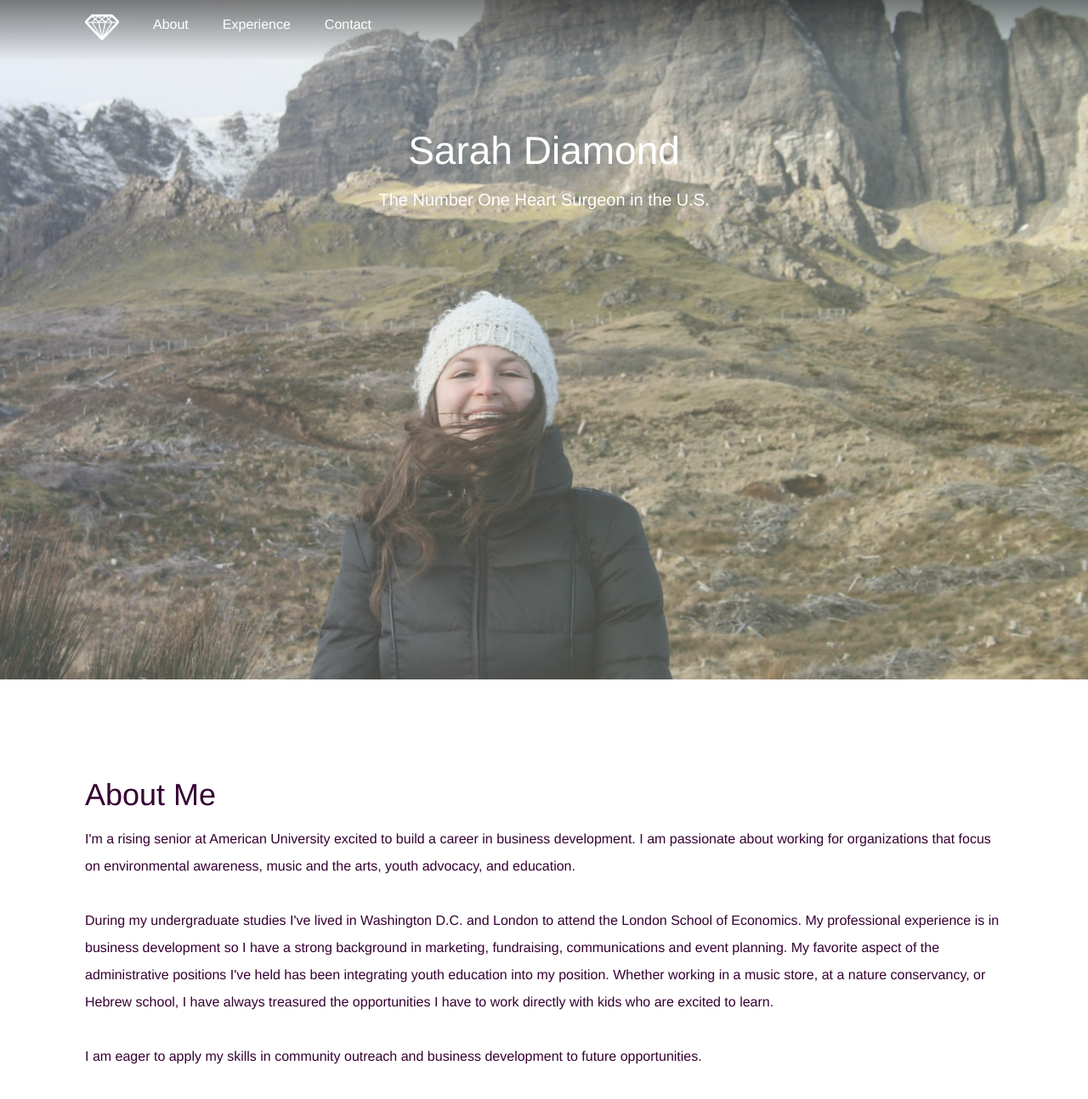
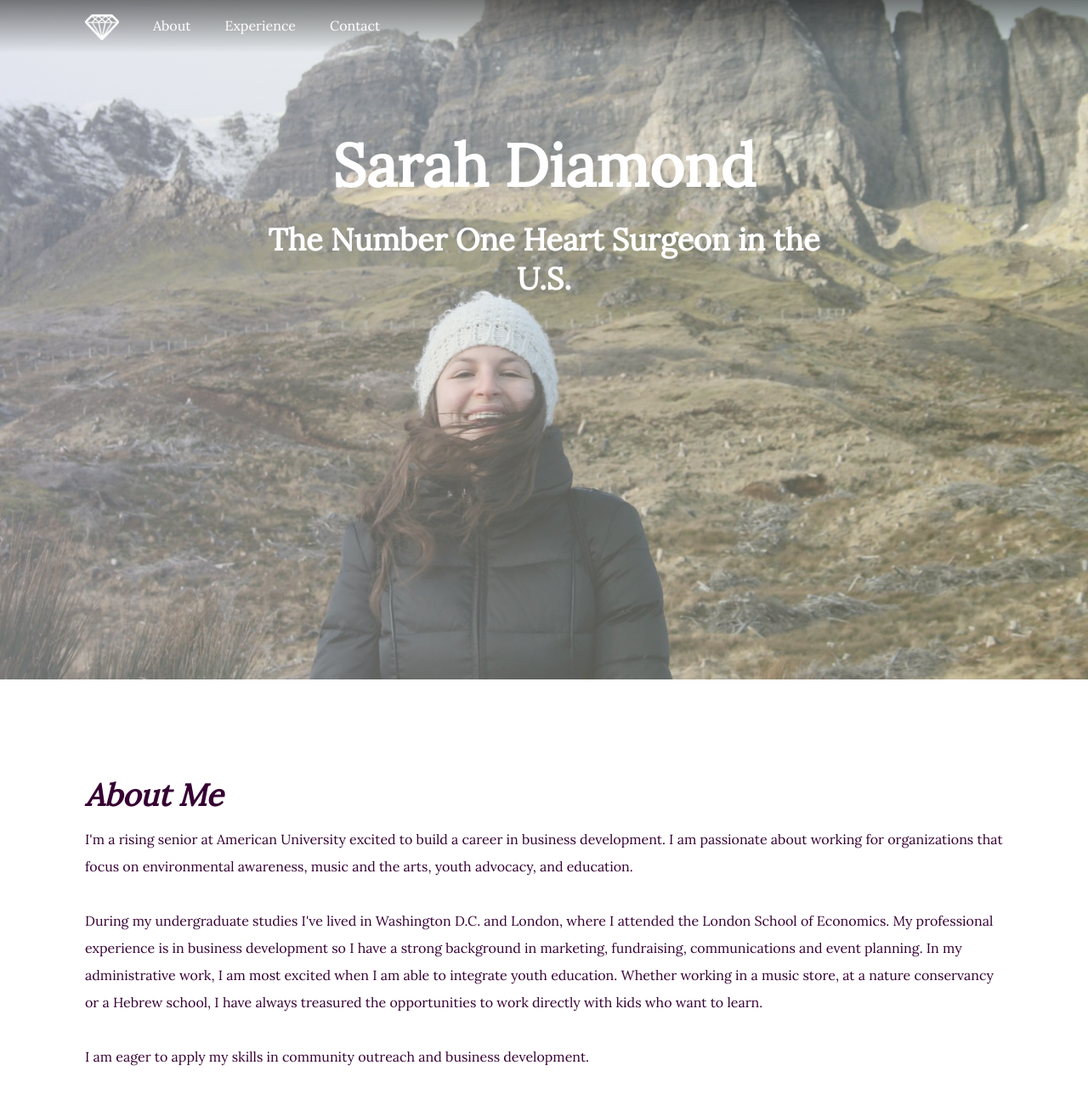
Before and after one commit to Nsrose/SarahDiamondSite, a plain HTML site: page index.html in a window 1280 px wide. Shown: the whole page at 85% size. Drawn offline with Linux system fonts and the light colour scheme.

Commit message:
style updates and new font

```diff
--- a/index.html
+++ b/index.html
@@ -1,6 +1,6 @@
 <html>
 <head>
-    <link href="http://fonts.googleapis.com/css?family=Raleway:200,300,400" rel="stylesheet" type="text/css">
+    <link href="https://fonts.googleapis.com/css?family=Lora" rel="stylesheet">
     <link rel="stylesheet" type="text/css" href="/static/css/style.css">
     <script src="/static/js/jquery-1.9.1.js"></script>
     <script src="/static/js/script.js"></script>
@@ -27,9 +27,9 @@
     </section>
 
     <section id="about">
-        <div class="about-content">
-            <div class="about-title">About Me</div>
-            <div class="about-info">I'm a rising senior at American University excited to build a career in business development. I am passionate about working for organizations that focus on environmental awareness, music and the arts, youth advocacy, and education.<br><br>During my undergraduate studies I've lived in Washington D.C. and London to attend the London School of Economics. My professional experience is in business development so I have a strong background in marketing, fundraising, communications and event planning. My favorite aspect of the administrative positions I've held has been integrating youth education into my position. Whether working in a music store, at a nature conservancy, or Hebrew school, I have always treasured the opportunities I have to work directly with kids who are excited to learn.<br><br>I am eager to apply my skills in community outreach and business development to future opportunities.</div>
+        <div class="section-content">
+            <div class="section-title">About Me</div>
+            <div class="section-info">I'm a rising senior at American University excited to build a career in business development. I am passionate about working for organizations that focus on environmental awareness, music and the arts, youth advocacy, and education.<br><br>During my undergraduate studies I've lived in Washington D.C. and London, where I attended the London School of Economics. My professional experience is in business development so I have a strong background in marketing, fundraising, communications and event planning. In my administrative work, I am most excited when I am able to integrate youth education. Whether working in a music store, at a nature conservancy or a Hebrew school, I have always treasured the opportunities to work directly with kids who want to learn.<br><br>I am eager to apply my skills in community outreach and business development.</div>
         </div>
     </section>
 </body>
--- a/static/css/style.css
+++ b/static/css/style.css
@@ -16,7 +16,7 @@ html {
 
 body {
     margin: 0px;
-    font-family:'Montserrat','helvetica neue';
+    font-family: 'Lora', serif;
 }
 
 a {
@@ -72,17 +72,21 @@ a:hover {
     background: -o-linear-gradient(rgba(0,0,0,.5), rgba(0,0,0,0));/* For Opera 11.1 to 12.0 */
     background: -moz-linear-gradient(rgba(0,0,0,.5), rgba(0,0,0,0));/* For Firefox 3.6 to 15 */
     background: linear-gradient(rgba(0,0,0,.5), rgba(0,0,0,0));/* Standard syntax */
-    border: none;
     border-radius: 0px;
-    padding-bottom: 20px;
+    padding-bottom: 10px;
 }
 
 .navbar.scrolled {
-    background: rgb(68, 68, 68); //IE
-    background: rgba(0, 0, 0, 0.78); //NON-IE
+     //
+     IE
+    background: rgba(0, 0, 0, 0.78); //
+     NON-IE;
+     background-color: rgb(51, 52, 71);
+     border-bottom: 1px solid grey;
+     box-shadow: 0 3px 3px rgba(0,0,0,0.3);
 }
 .hero-content {
-    width: 500px;
+    width: 700px;
     text-align: center;
     padding-top: 150px;
     color: white;
@@ -92,6 +96,7 @@ a:hover {
     margin-right: auto;
     left: 0;
     right: 0;
+    font-weight: 800;
 }
 
 .navbar-item {
@@ -105,23 +110,22 @@ a:hover {
     height: 100%;
     background: rgba(28, 216, 210, 0.45);
     background: -webkit-linear-gradient(to left, rgba(28, 216, 210, 0.45), rgba(147, 237, 199, 0.45)); /* Chrome 10-25, Safari 5.1-6 */
-    background: linear-gradient(to left, rgba(239, 239, 187, 0.3), rgba(212, 211, 221, 0.3)); /* W3C, IE 10+/ Edge, Firefox 16+, Chrome 26+, Opera 12+, Safari 7+ */
-
+    background: linear-gradient(to left, rgba(239, 239, 187, 0.3), rgba(212, 211, 221, 0.5)); /* W3C, IE 10+/ Edge, Firefox 16+, Chrome 26+, Opera 12+, Safari 7+ */
 }
 
 .hero-title {
-    font-size: 46px;
+    font-size: 70px;
     margin-bottom: 20px;
 }
 
 .hero-subtitle {
-    font-size: 20px;
+    font-size: 36px;
 }
 .navbar-logo {
     width: 40px;
     margin-top: -8px;
 }
-.about-content {
+.section-content {
     padding-left: 100px;
     padding-right: 100px;
     line-height: 2;
@@ -133,6 +137,8 @@ a:hover {
     padding-bottom: 100px;
 }
 
-.about-title {
+.section-title {
     font-size: 36px;
+    font-style: italic;
+    font-weight: 800;
 }
```
